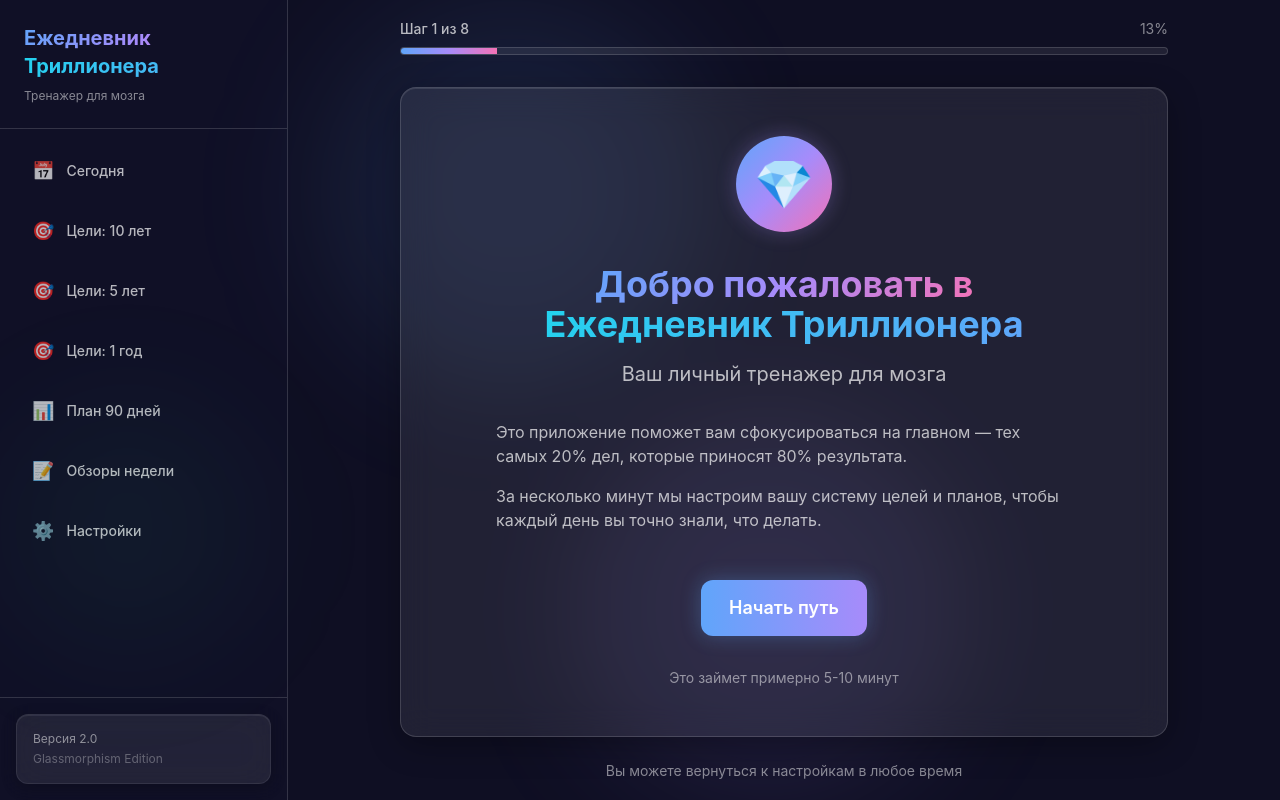
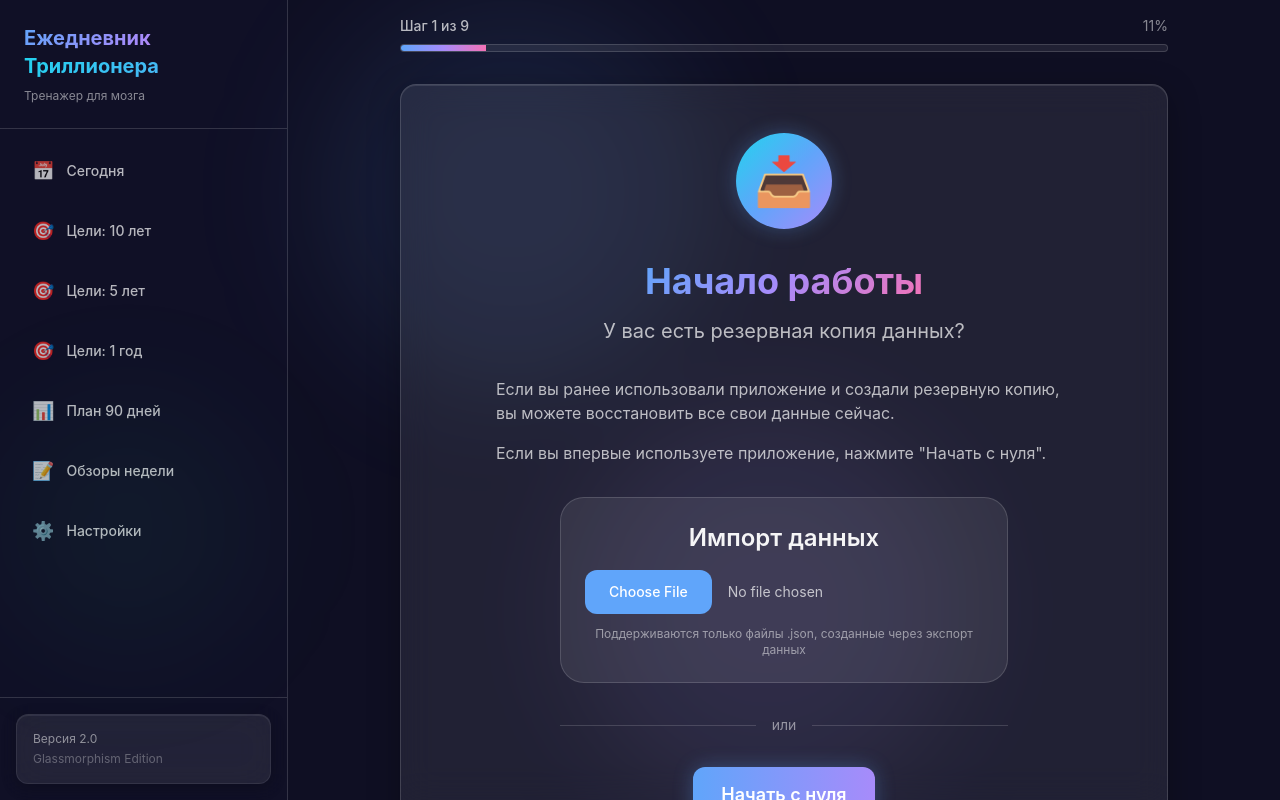
Before and after one commit to rasult22/ezhednevnik-v2, a React (Vite) app: page /onboarding in a window 1280 px wide. Built offline with nearby package versions, Linux system fonts and the light colour scheme.

Commit message:
feat: Introduce multi-step Onboarding flow and a new Settings screen.

```diff
--- /dev/null
+++ b/src/screens/onboarding/components/Step0Import.tsx
@@ -0,0 +1,206 @@
+import { useState } from 'react';
+import { Button } from '../../../components/ui/Button';
+import { STORAGE_KEYS } from '../../../types';
+
+interface StepProps {
+  onNext: () => void;
+  onBack: () => void;
+  isFirstStep: boolean;
+  isLastStep: boolean;
+  onSkipToEnd?: () => void;
+}
+
+/**
+ * Step 0: Import Data or Start Fresh - Glassmorphism
+ */
+export function Step0Import({ onNext }: StepProps) {
+  const [importError, setImportError] = useState<string>('');
+  const [importSuccess, setImportSuccess] = useState(false);
+  const [isImporting, setIsImporting] = useState(false);
+
+  const handleImport = (event: React.ChangeEvent<HTMLInputElement>) => {
+    const file = event.target.files?.[0];
+    if (!file) return;
+
+    setImportError('');
+    setIsImporting(true);
+
+    const reader = new FileReader();
+    reader.onload = (e) => {
+      try {
+        const content = e.target?.result as string;
+        const importedData = JSON.parse(content);
+
+        if (!importedData.version || !importedData.data) {
+          throw new Error('Неверный формат файла');
+        }
+
+        const confirmImport = window.confirm(
+          'Импорт данных восстановит все ваши цели, планы и страницы.\n\nПродолжить?'
+        );
+
+        if (!confirmImport) {
+          event.target.value = '';
+          setIsImporting(false);
+          return;
+        }
+
+        const { data } = importedData;
+
+        // Данные в экспорте уже являются строками, просто записываем их в localStorage
+        let importedCount = 0;
+
+        if (data.profile) {
+          localStorage.setItem(STORAGE_KEYS.USER_PROFILE, data.profile);
+          importedCount++;
+        }
+        if (data.goals) {
+          localStorage.setItem(STORAGE_KEYS.GOALS, data.goals);
+          importedCount++;
+        }
+        if (data.plans) {
+          localStorage.setItem(STORAGE_KEYS.PLANS_90DAY, data.plans);
+          importedCount++;
+        }
+        if (data.dailyPages) {
+          localStorage.setItem(STORAGE_KEYS.DAILY_PAGES, data.dailyPages);
+          importedCount++;
+        }
+        if (data.weeklyReviews) {
+          localStorage.setItem(STORAGE_KEYS.WEEKLY_REVIEWS, data.weeklyReviews);
+          importedCount++;
+        }
+
+        if (importedCount === 0) {
+          throw new Error('Файл не содержит данных для импорта');
+        }
+
+        setImportSuccess(true);
+        setIsImporting(false);
+
+        // После успешного импорта перенаправляем на главную страницу
+        // window.location.href обеспечит полную перезагрузку и загрузку данных в stores
+        setTimeout(() => {
+          window.location.href = '/daily';
+        }, 2000);
+      } catch (error) {
+        setImportError(
+          error instanceof Error
+            ? error.message
+            : 'Ошибка при чтении файла. Проверьте формат JSON.'
+        );
+        setIsImporting(false);
+      }
+    };
+
+    reader.onerror = () => {
+      setImportError('Ошибка при чтении файла');
+      setIsImporting(false);
+    };
+
+    reader.readAsText(file);
+  };
+
+  return (
+    <div className="text-center">
+      {/* Icon */}
+      <div className="mb-8">
+        <div className="w-24 h-24 mx-auto bg-gradient-to-br from-accent-cyan via-accent-blue to-accent-purple rounded-full flex items-center justify-center text-5xl shadow-glow-blue">
+          📥
+        </div>
+      </div>
+
+      {/* Title */}
+      <h1 className="text-4xl font-bold mb-4">
+        <span className="gradient-text">Начало работы</span>
+      </h1>
+
+      {/* Subtitle */}
+      <p className="text-xl text-text-secondary mb-8">
+        У вас есть резервная копия данных?
+      </p>
+
+      {/* Description */}
+      <div className="max-w-xl mx-auto mb-8 text-left space-y-4 text-text-secondary">
+        <p>
+          Если вы ранее использовали приложение и создали резервную копию,
+          вы можете восстановить все свои данные сейчас.
+        </p>
+        <p>
+          Если вы впервые используете приложение, нажмите "Начать с нуля".
+        </p>
+      </div>
+
+      {/* Import Section */}
+      <div className="max-w-md mx-auto mb-8">
+        <div className="p-6 bg-glass-light border border-glass-border rounded-glass-lg">
+          <h3 className="font-semibold text-text-primary mb-4">
+            Импорт данных
+          </h3>
+
+          {importSuccess && (
+            <div className="p-4 bg-success/20 border border-success/30 rounded-glass-sm mb-4">
+              <p className="text-sm text-success">
+                ✅ Данные успешно импортированы! Перенаправление...
+              </p>
+            </div>
+          )}
+
+          {importError && (
+            <div className="p-4 bg-danger/20 border border-danger/30 rounded-glass-sm mb-4">
+              <p className="text-sm text-danger">{importError}</p>
+            </div>
+          )}
+
+          {isImporting && !importSuccess && (
+            <div className="p-4 bg-accent-blue/20 border border-accent-blue/30 rounded-glass-sm mb-4">
+              <p className="text-sm text-accent-blue">
+                Импорт данных... Пожалуйста, подождите.
+              </p>
+            </div>
+          )}
+
+          <label className="block">
+            <input
+              type="file"
+              accept=".json"
+              onChange={handleImport}
+              disabled={isImporting}
+              className="block w-full text-sm text-text-secondary
+                file:mr-4 file:py-3 file:px-6
+                file:rounded-glass-sm file:border-0
+                file:text-sm file:font-medium
+                file:bg-accent-blue file:text-white
+                hover:file:bg-accent-purple
+                file:cursor-pointer cursor-pointer
+                file:transition-colors
+                disabled:opacity-50 disabled:cursor-not-allowed
+                file:disabled:cursor-not-allowed"
+            />
+          </label>
+
+          <p className="mt-3 text-xs text-text-muted">
+            Поддерживаются только файлы .json, созданные через экспорт данных
+          </p>
+        </div>
+      </div>
+
+      {/* Divider */}
+      <div className="flex items-center max-w-md mx-auto mb-8">
+        <div className="flex-1 h-px bg-glass-border"></div>
+        <span className="px-4 text-sm text-text-muted">или</span>
+        <div className="flex-1 h-px bg-glass-border"></div>
+      </div>
+
+      {/* Start Fresh Button */}
+      <Button size="lg" onClick={onNext} className="px-12" disabled={isImporting}>
+        Начать с нуля
+      </Button>
+
+      {/* Additional Info */}
+      <p className="mt-8 text-sm text-text-muted">
+        Вы всегда сможете импортировать данные позже через Настройки
+      </p>
+    </div>
+  );
+}
--- a/src/screens/onboarding/index.tsx
+++ b/src/screens/onboarding/index.tsx
@@ -4,6 +4,7 @@ import { motion, AnimatePresence } from 'framer-motion';
 import { useAppStore } from '../../stores/useAppStore';
 
 // Import onboarding steps
+import { Step0Import } from './components/Step0Import';
 import { Step1Welcome } from './components/Step1Welcome';
 import { Step2Philosophy } from './components/Step2Philosophy';
 import { Step3Structure } from './components/Step3Structure';
@@ -13,24 +14,24 @@ import { Step6Goals1Year } from './components/Step6Goals1Year';
 import { Step7Plan90Days } from './components/Step7Plan90Days';
 import { Step8MonthlyFocus } from './components/Step8MonthlyFocus';
 
-const TOTAL_STEPS = 8;
+const TOTAL_STEPS = 9;
 
 /**
  * Onboarding Screen - Glassmorphism dark theme
  */
 export default function OnboardingScreen() {
-  const [currentStep, setCurrentStep] = useState(1);
+  const [currentStep, setCurrentStep] = useState(0);
   const navigate = useNavigate();
   const completeOnboarding = useAppStore((state) => state.completeOnboarding);
 
   const handleNext = () => {
-    if (currentStep < TOTAL_STEPS) {
+    if (currentStep < TOTAL_STEPS - 1) {
       setCurrentStep(currentStep + 1);
     }
   };
 
   const handleBack = () => {
-    if (currentStep > 1) {
+    if (currentStep > 0) {
       setCurrentStep(currentStep - 1);
     }
   };
@@ -40,7 +41,13 @@ export default function OnboardingScreen() {
     navigate('/daily');
   };
 
+  const handleSkipToEnd = () => {
+    completeOnboarding();
+    navigate('/daily');
+  };
+
   const steps = [
+    { component: Step0Import, key: 'import' },
     { component: Step1Welcome, key: 'welcome' },
     { component: Step2Philosophy, key: 'philosophy' },
     { component: Step3Structure, key: 'structure' },
@@ -51,7 +58,7 @@ export default function OnboardingScreen() {
     { component: Step8MonthlyFocus, key: 'monthly' },
   ];
 
-  const CurrentStepComponent = steps[currentStep - 1]?.component;
+  const CurrentStepComponent = steps[currentStep]?.component;
 
   return (
     <div className="min-h-screen bg-dark-300 flex items-center justify-center p-4">
@@ -67,17 +74,17 @@ export default function OnboardingScreen() {
         <div className="mb-8">
           <div className="flex items-center justify-between mb-2">
             <span className="text-sm font-medium text-text-secondary">
-              Шаг {currentStep} из {TOTAL_STEPS}
+              Шаг {currentStep + 1} из {TOTAL_STEPS}
             </span>
             <span className="text-sm text-text-muted">
-              {Math.round((currentStep / TOTAL_STEPS) * 100)}%
+              {Math.round(((currentStep + 1) / TOTAL_STEPS) * 100)}%
             </span>
           </div>
           <div className="h-2 bg-glass-light rounded-full overflow-hidden border border-glass-border">
             <motion.div
               className="h-full bg-gradient-to-r from-accent-blue via-accent-purple to-accent-pink"
               initial={{ width: 0 }}
-              animate={{ width: `${(currentStep / TOTAL_STEPS) * 100}%` }}
+              animate={{ width: `${((currentStep + 1) / TOTAL_STEPS) * 100}%` }}
               transition={{ duration: 0.3 }}
             />
           </div>
@@ -98,8 +105,9 @@ export default function OnboardingScreen() {
                   onNext={handleNext}
                   onBack={handleBack}
                   onComplete={handleComplete}
-                  isFirstStep={currentStep === 1}
-                  isLastStep={currentStep === TOTAL_STEPS}
+                  onSkipToEnd={handleSkipToEnd}
+                  isFirstStep={currentStep === 0}
+                  isLastStep={currentStep === TOTAL_STEPS - 1}
                 />
               )}
             </motion.div>
--- a/src/screens/settings/index.tsx
+++ b/src/screens/settings/index.tsx
@@ -103,18 +103,26 @@ export default function SettingsScreen() {
 
         const { data } = importedData;
 
-        if (data.profile)
+        // Данные в экспорте уже являются строками, просто записываем их в localStorage
+        if (data.profile) {
           localStorage.setItem(STORAGE_KEYS.USER_PROFILE, data.profile);
-        if (data.goals) localStorage.setItem(STORAGE_KEYS.GOALS, data.goals);
-        if (data.plans)
+        }
+        if (data.goals) {
+          localStorage.setItem(STORAGE_KEYS.GOALS, data.goals);
+        }
+        if (data.plans) {
           localStorage.setItem(STORAGE_KEYS.PLANS_90DAY, data.plans);
-        if (data.dailyPages)
+        }
+        if (data.dailyPages) {
           localStorage.setItem(STORAGE_KEYS.DAILY_PAGES, data.dailyPages);
-        if (data.weeklyReviews)
+        }
+        if (data.weeklyReviews) {
           localStorage.setItem(STORAGE_KEYS.WEEKLY_REVIEWS, data.weeklyReviews);
+        }
 
         setImportSuccess(true);
 
+        // Перезагружаем страницу для загрузки данных в Zustand stores
         setTimeout(() => {
           window.location.reload();
         }, 1500);
```
Also changed, not shown: .claude/settings.local.json.
